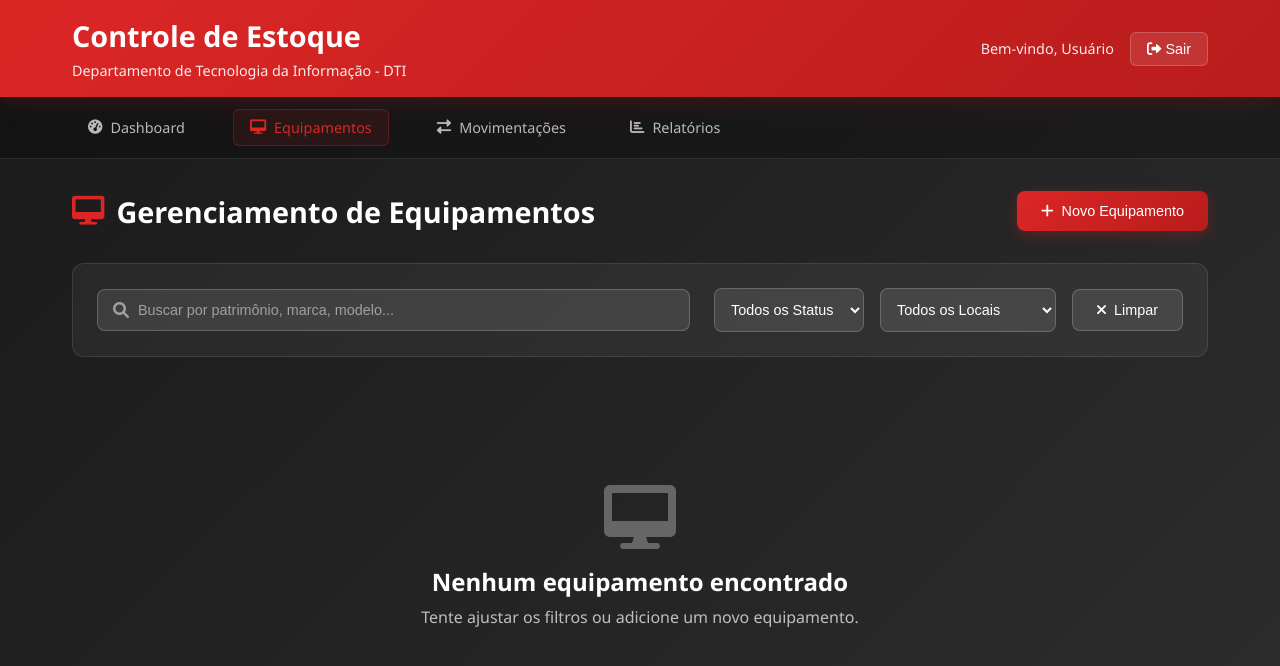
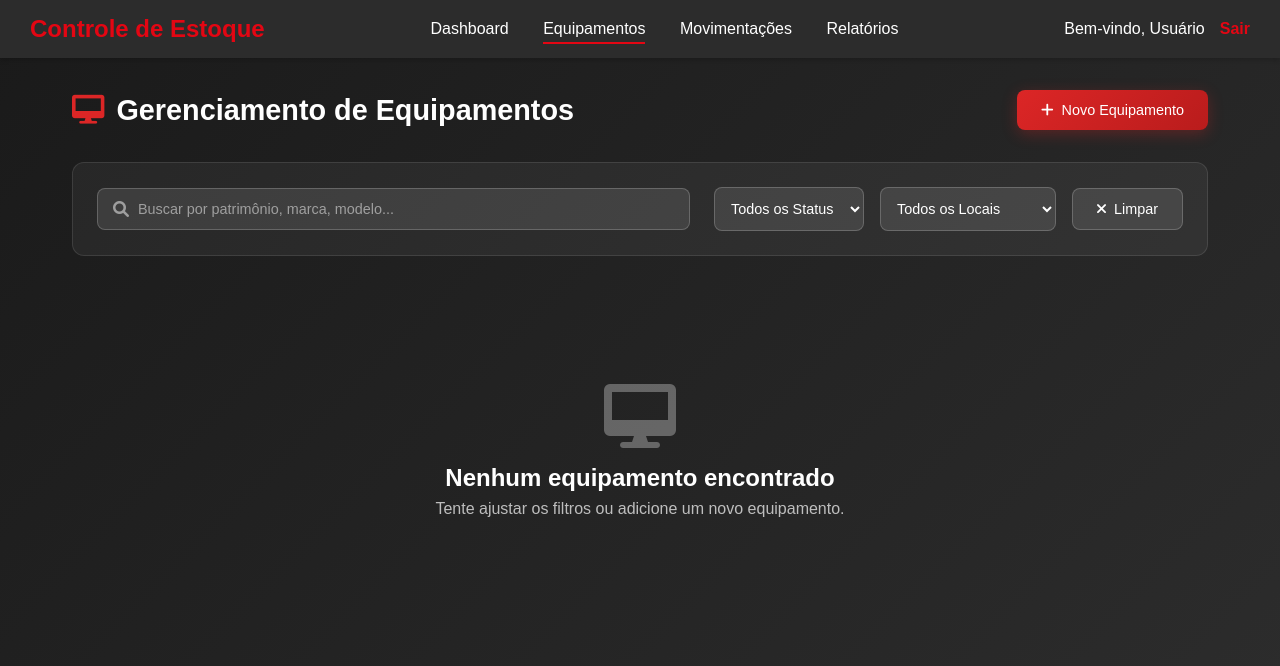
Before and after one commit to Fabricioops/Gerenciador-de-estoque-DTI, a website: page equipamentos.html in a window 1280 px wide. Drawn offline with Linux system fonts and the light colour scheme; no server answers.

Commit message:
ajustes do header do dashboar e equipamentos

```diff
--- a/equipamentos.css
+++ b/equipamentos.css
@@ -12,11 +12,15 @@ body {
     min-height: 100vh;
 }
 
-/* Header */
+/* Header (unificado com o estilo da página principal) */
 .header {
-    background: linear-gradient(135deg, #dc2626 0%, #b91c1c 100%);
-    padding: 1rem 0;
-    box-shadow: 0 4px 20px rgba(220, 38, 38, 0.3);
+    display: flex;
+    justify-content: space-between;
+    align-items: center;
+    background-color: #2c2c2c; /* cor do header principal */
+    color: #fff;
+    padding: 15px 30px;
+    box-shadow: 0 2px 5px rgba(0, 0, 0, 0.2);
 }
 
 .header-content {
@@ -29,9 +33,10 @@ body {
 }
 
 .logo-section h1 {
-    font-size: 1.8rem;
+    font-size: 24px;
     font-weight: 700;
-    margin-bottom: 0.25rem;
+    margin: 0;
+    color: #E30613; /* vermelho da identidade principal */
 }
 
 .subtitle {
@@ -43,35 +48,27 @@ body {
 .user-section {
     display: flex;
     align-items: center;
-    gap: 1rem;
 }
 
 .user-name {
+    margin-right: 15px;
     font-size: 0.9rem;
     opacity: 0.9;
 }
 
 .logout-btn {
-    background: rgba(255, 255, 255, 0.1);
-    border: 1px solid rgba(255, 255, 255, 0.2);
-    color: white;
-    padding: 0.5rem 1rem;
-    border-radius: 6px;
+    color: #E30613;
+    background: transparent;
+    border: none;
+    font-weight: 700;
     cursor: pointer;
-    transition: all 0.3s ease;
-    font-size: 0.9rem;
-}
-
-.logout-btn:hover {
-    background: rgba(255, 255, 255, 0.2);
-    transform: translateY(-1px);
+    text-decoration: none;
 }
 
 /* Navigation */
 .navigation {
-    background: rgba(0, 0, 0, 0.3);
-    padding: 0.75rem 0;
-    border-bottom: 1px solid rgba(255, 255, 255, 0.1);
+    background: transparent;
+    padding: 0;
 }
 
 .nav-content {
@@ -79,30 +76,23 @@ body {
     margin: 0 auto;
     padding: 0 2rem;
     display: flex;
-    gap: 2rem;
+    gap: 1rem;
+    align-items: center;
 }
 
 .nav-item {
-    color: rgba(255, 255, 255, 0.7);
+    color: #fff;
     text-decoration: none;
-    padding: 0.5rem 1rem;
-    border-radius: 6px;
-    transition: all 0.3s ease;
+    margin: 0 15px;
+    padding: 5px 0;
+    border-bottom: 2px solid transparent;
+    transition: border-color 0.3s;
     font-size: 0.9rem;
-    display: flex;
-    align-items: center;
-    gap: 0.5rem;
 }
 
-.nav-item:hover {
-    color: white;
-    background: rgba(255, 255, 255, 0.1);
-}
-
-.nav-item.active {
-    color: #dc2626;
-    background: rgba(220, 38, 38, 0.1);
-    border: 1px solid rgba(220, 38, 38, 0.3);
+.nav-item:hover, .nav-item.active {
+    border-bottom-color: #E30613;
+    color: #fff;
 }
 
 /* Main Content */
--- a/equipamentos.html
+++ b/equipamentos.html
@@ -4,43 +4,27 @@
     <meta charset="UTF-8">
     <meta name="viewport" content="width=device-width, initial-scale=1.0">
     <title>Equipamentos - Sistema de Estoque DTI</title>
+    <link rel="stylesheet" href="style.css">
     <link rel="stylesheet" href="equipamentos.css">
     <link href="https://cdnjs.cloudflare.com/ajax/libs/font-awesome/6.0.0/css/all.min.css" rel="stylesheet">
 </head>
 <body>
-    <!-- Header -->
-    <header class="header">
-        <div class="header-content">
-            <div class="logo-section">
-                <h1>Controle de Estoque</h1>
-                <span class="subtitle">Departamento de Tecnologia da Informação - DTI</span>
-            </div>
-            <div class="user-section">
-                <span class="user-name">Bem-vindo, <span id="user-name">Usuário</span></span>
-                <button class="logout-btn" onclick="logout()">
-                    <i class="fas fa-sign-out-alt"></i> Sair
-                </button>
-            </div>
+    <!-- Header (reutiliza classes do dashboard principal) -->
+    <header class="main-header">
+        <div class="logo-area">
+            <h1>Controle de Estoque</h1>
+        </div>
+        <nav class="main-nav">
+            <a href="index.html" class="nav-link">Dashboard</a>
+            <a href="equipamentos.html" class="nav-link active">Equipamentos</a>
+            <a href="movimentacoes.html" class="nav-link">Movimentações</a>
+            <a href="relatorios.html" class="nav-link">Relatórios</a>
+        </nav>
+        <div class="user-area">
+            <span id="user-name">Bem-vindo, Usuário</span>
+            <a href="#" id="logout-btn" onclick="logout()">Sair</a>
         </div>
     </header>
-
-    <!-- Navigation -->
-    <nav class="navigation">
-        <div class="nav-content">
-            <a href="index.html" class="nav-item">
-                <i class="fas fa-tachometer-alt"></i> Dashboard
-            </a>
-            <a href="equipamentos.html" class="nav-item active">
-                <i class="fas fa-desktop"></i> Equipamentos
-            </a>
-            <a href="movimentacoes.html" class="nav-item">
-                <i class="fas fa-exchange-alt"></i> Movimentações
-            </a>
-            <a href="relatorios.html" class="nav-item">
-                <i class="fas fa-chart-bar"></i> Relatórios
-            </a>
-        </div>
-    </nav>
 
     <!-- Main Content -->
     <main class="main-content">
```
